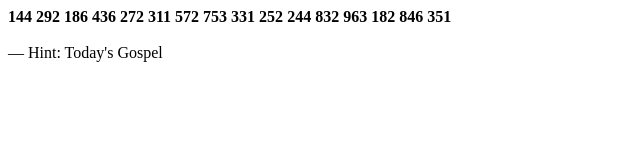
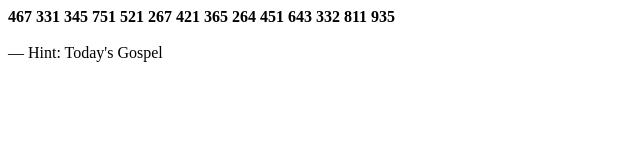
Before and after one commit to anhle-episci/anhle-episci.github.io, a plain HTML site: page 91dc10358d7114b3f05e1911ce5f82e9d4e08626/index.html in a window 1280 px wide. Shown: the whole page, without its empty margins (0-640 px from the left). Drawn offline with Linux system fonts and the light colour scheme.

Commit message:
Update index.html

```diff
--- a/91dc10358d7114b3f05e1911ce5f82e9d4e08626/index.html
+++ b/91dc10358d7114b3f05e1911ce5f82e9d4e08626/index.html
@@ -1,7 +1,7 @@
 <html>
-<b>144 292 186 436 272</b>
-<b>311 572 753 331 252</b>
-<b>244 832 963 182 846 351</b>
+<b>467 331 345 751 521</b>
+<b>267 421 365 264</b>
+<b>451 643 332 811 935</b>
 <br><br>
 ― Hint: Today's Gospel
 </html>
```
